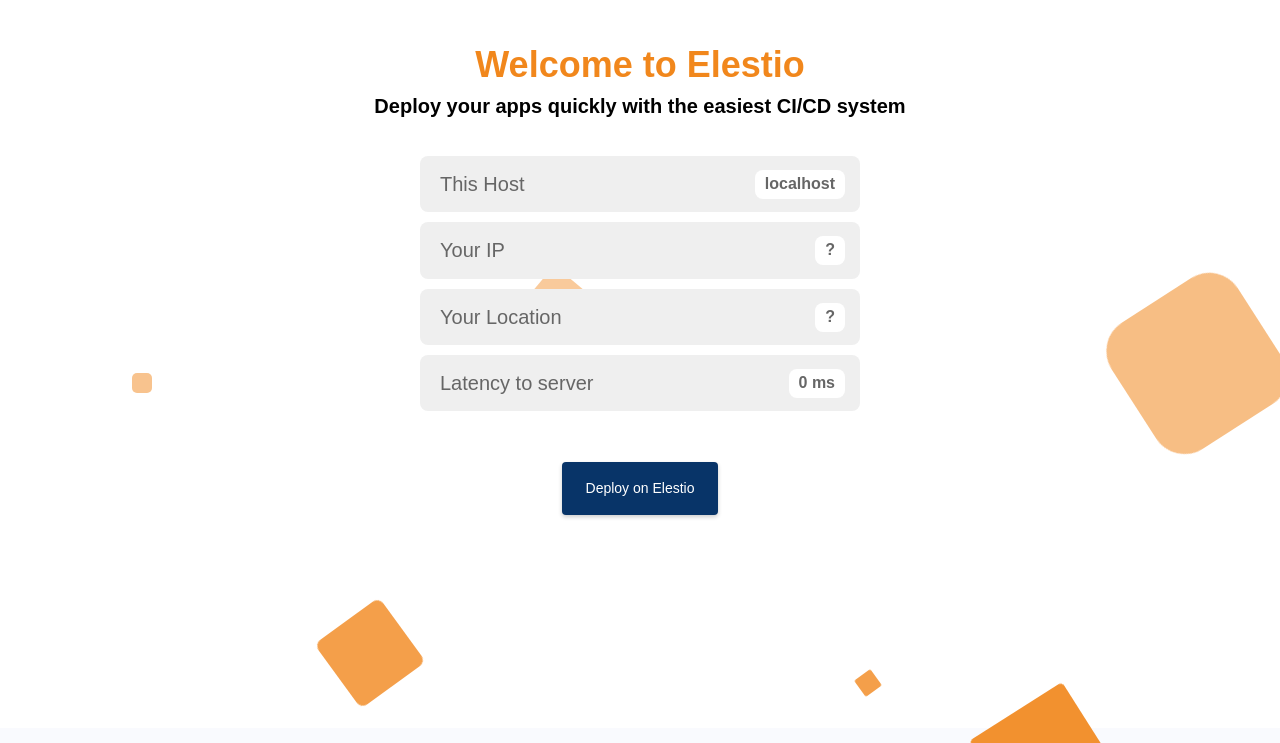
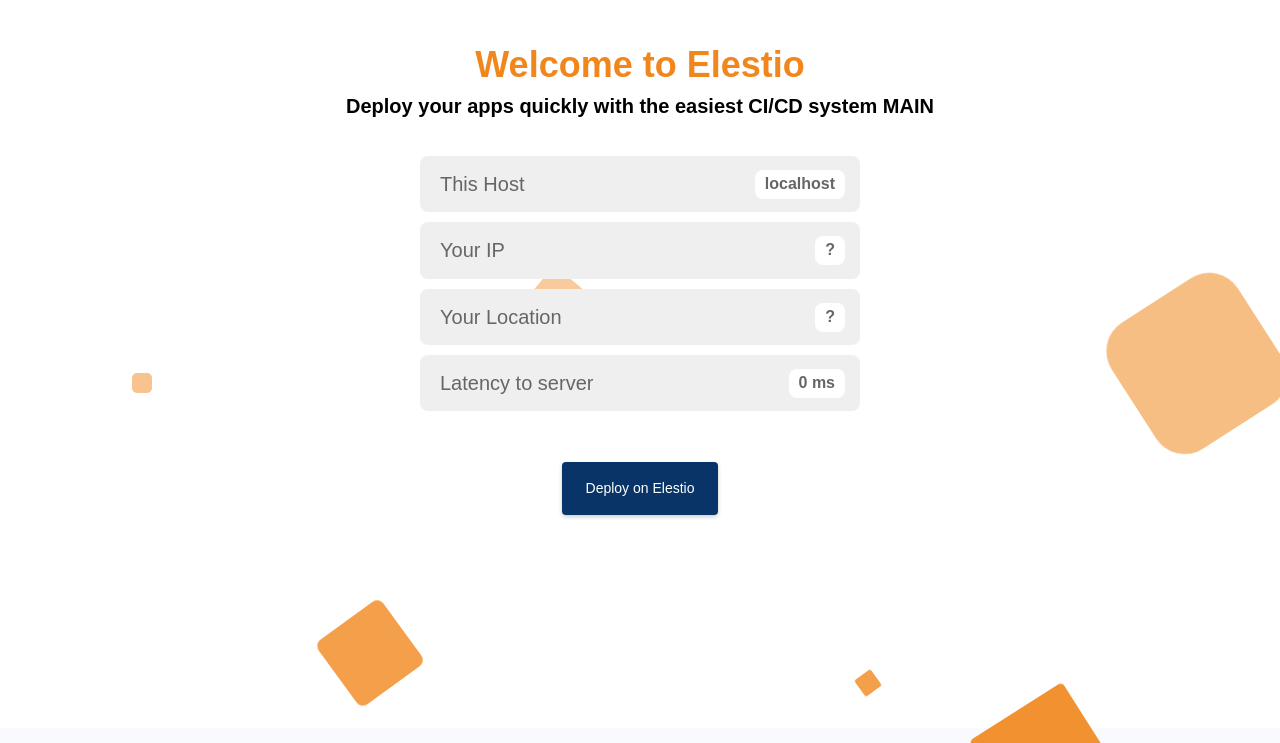
Before and after one commit to amitshuklabag/static-new, a plain HTML site: page index.html in a window 1280 px wide. Shown: the part 60-803 px from the top of the page. Drawn offline with Linux system fonts and the light colour scheme; no server answers.

Commit message:
Update index.html

```diff
--- a/index.html
+++ b/index.html
@@ -33,7 +33,7 @@
     <div class="app-body">
       <div class="app-heading" style="margin-bottom: 40px;">
         <h1>Welcome to Elestio</h1>
-        <h4>Deploy your apps quickly with the easiest CI/CD system</h2>
+        <h4>Deploy your apps quickly with the easiest CI/CD system MAIN</h2>
       </div>
 
       <p class="app-info-block">
```
